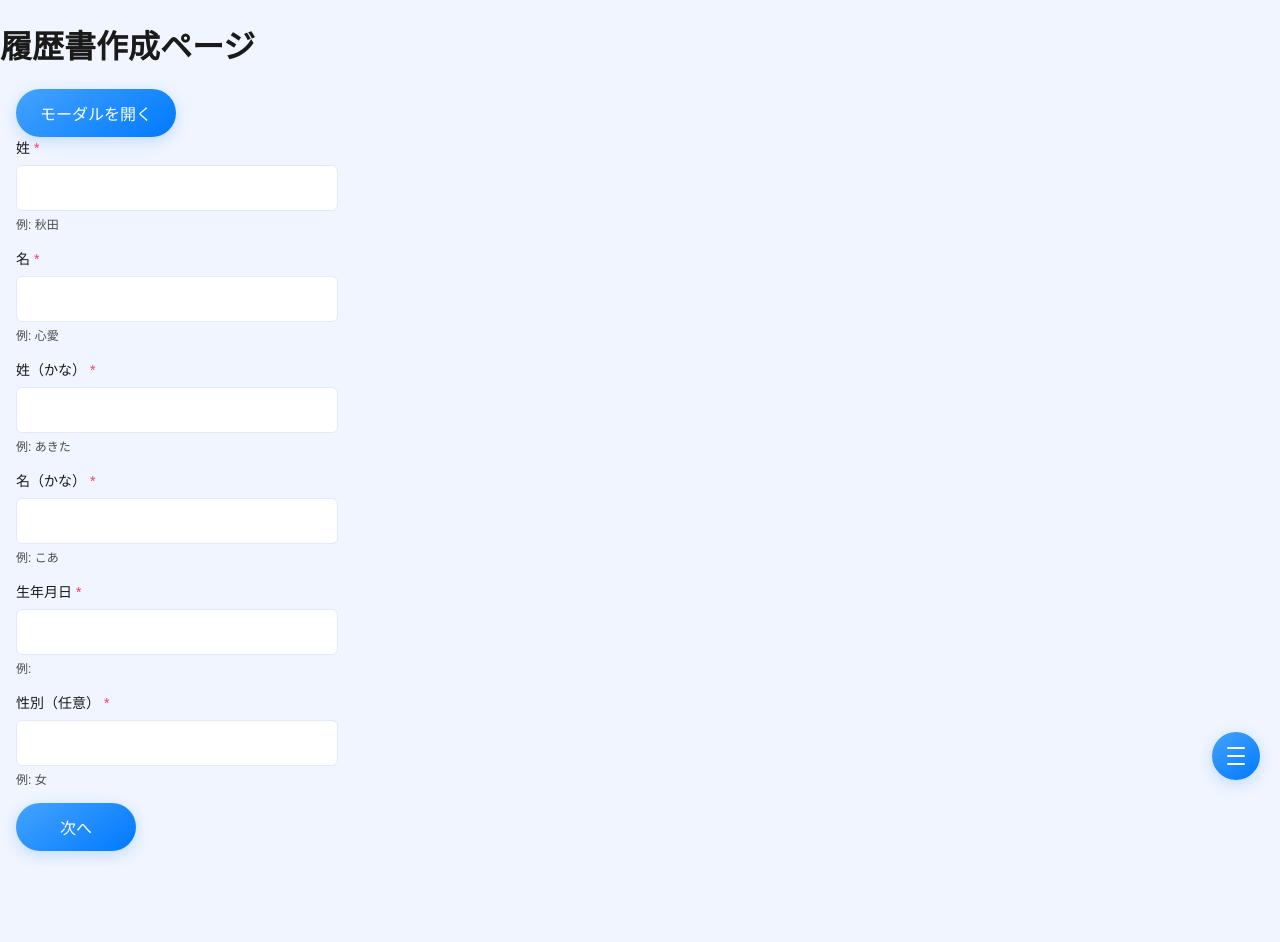
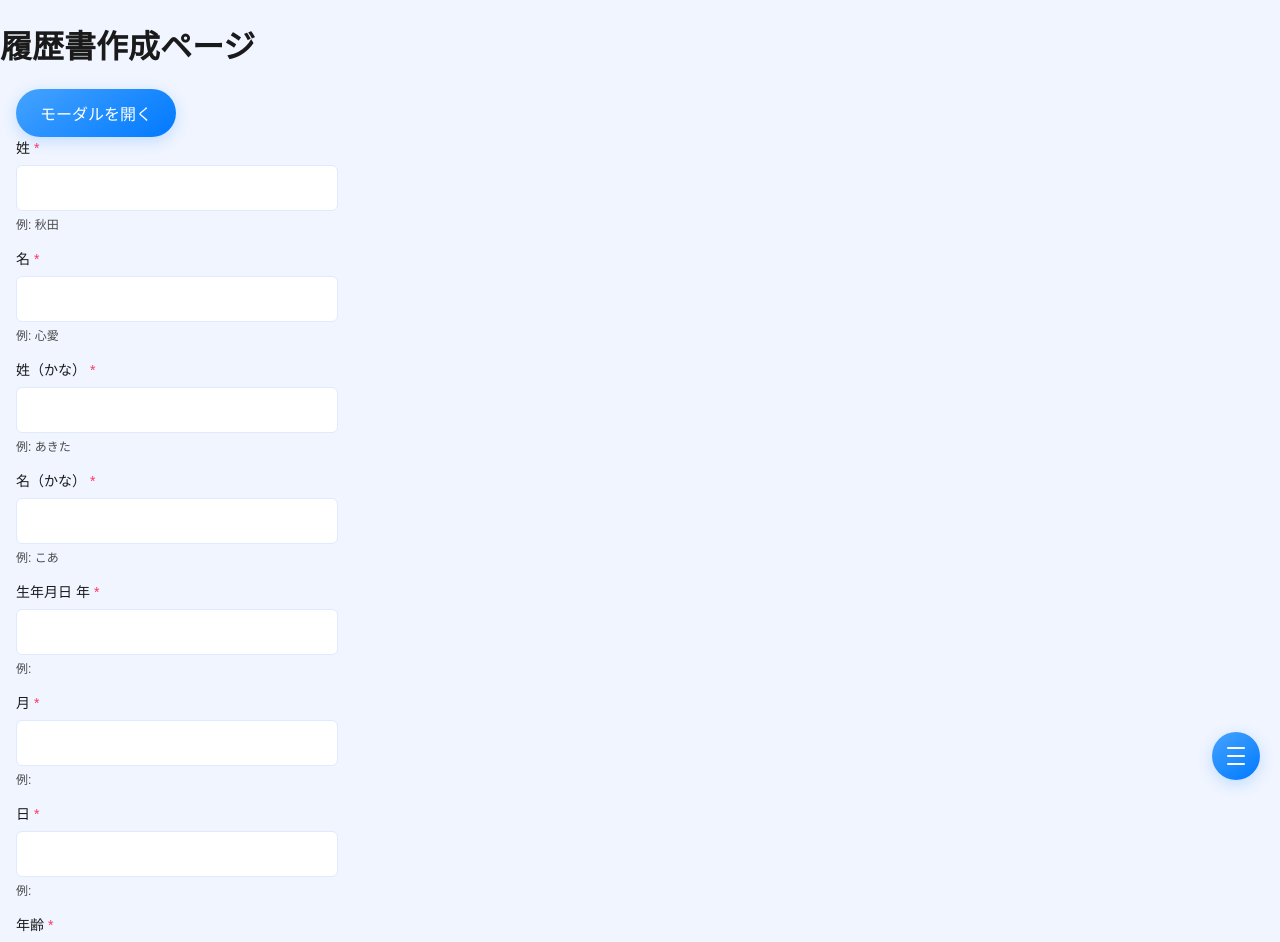
Before and after one commit to kawasakiCat/ai-assistant, a React (Create React App) app: page /resume in a window 1280 px wide. Shown: the top 942 px of the page. Before the commit the page ends 867 px from the top, so only its background shows below. Built offline with nearby package versions, Linux system fonts and the light colour scheme.

Commit message:
多次元配列になっているところがnullにできていなかった、調整中（12/5）

```diff
--- a/src/features/resume/components/ResumeForm/ResumeForm.js
+++ b/src/features/resume/components/ResumeForm/ResumeForm.js
@@ -5,7 +5,7 @@ import Button from "../../../../components/common/Button/Button";
 import ModalExample from "../../../../ModalExample";
 import '../../../../styles/ResumeForm.css'
 import { Link } from "react-router-dom";
-import DynamicFileDownload from "../services/DynamicFiledownload";
+// import DynamicFileDownload from "../services/DynamicFiledownload";
 
 export default function ResumeForm() {
     const [formData, setFormData] = useState({
@@ -13,7 +13,12 @@ export default function ResumeForm() {
         firstName: '',
         lastNameKana: '',
         firstNameKana: '',
-        birthDate: '',
+        birthDate: {
+            year: '',
+            month: '',
+            date: '',
+        },
+        age: '',
         gender: '',
         email: '',
         telNo: '',
@@ -56,7 +61,11 @@ export default function ResumeForm() {
         motivation: '',
         selfPromotion: '',
         desiredColumn: '',
-        date: '',
+        date: {
+            year: '',
+            month: '',
+            date: '',
+        },
 
     });
     const [textCount, setTextCount] = useState({
@@ -66,7 +75,7 @@ export default function ResumeForm() {
     });
     const [currentForm, setCurrentForm] = useState(0);
 
-    //履歴書情報変更ハンドラー
+    //履歴書情報変更
     const handleFormData = (e) => {
         if( e.target.name === 'motivation' || e.target.name === 'selfPromotion' ){
             if( e.target.value.length <= 400 ){
@@ -83,7 +92,17 @@ export default function ResumeForm() {
         };
     };
 
-    //学歴情報変更ハンドラー
+    //生年月日・提出日付情報変更
+    const handleDate = (fieldGroup, key, value) => {
+        setFormData({ ...formData, [fieldGroup]:
+            { ...formData[fieldGroup], [key]: value }
+        });
+    };
+
+    // const months = Array.from({ length: 12 }, (_, i) => i + 1);
+    // console.log(months);
+
+    //学歴・職歴・資格情報変更
     const handleFormGroup = (fieldGroup, key, field, value) => {
         setFormData({ ...formData, [fieldGroup]:
             { ...formData[fieldGroup],
@@ -95,7 +114,8 @@ export default function ResumeForm() {
         });
     };
 
-    //学歴情報追加ハンドラー
+
+    //学歴情報追加
     const addEducation = () => {
         const nextKey = `education${Object.keys(formData.education).length + 1}`;
         setFormData({ ...formData, education:
@@ -111,7 +131,7 @@ export default function ResumeForm() {
         });
     };
 
-    //職歴情報追加ハンドラー
+    //職歴情報追加
     const addWorkExperience = () => {
         const nextKey = `workExperience${Object.keys(formData.workExperience).length + 1}`;
         setFormData({ ...formData, workExperience:
@@ -127,7 +147,7 @@ export default function ResumeForm() {
         });
     };
 
-    //資格情報追加ハンドラー
+    //資格情報追加
     const addCertification = () => {
         const nextKey = `certification${Object.keys(formData.certification).length + 1}`;
         setFormData({ ...formData, certification:
@@ -208,19 +228,19 @@ export default function ResumeForm() {
 
         <div className="resume-form">
             <ModalExample />
-            {currentForm === 0 && <ResumeForm1 data={formData} handleFormData={handleFormData} onNext={NextForm} />}
+            {currentForm === 0 && <ResumeForm1 data={formData} handleFormData={handleFormData} handleDate={handleDate} onNext={NextForm} />}
             {currentForm === 1 && <ResumeForm2 data={formData} handleFormData={handleFormData} onNext={NextForm} onPrev={PrevForm} />}
             {currentForm === 2 && <ResumeForm3 data={formData} handleFormGroup={handleFormGroup} addFunction={addEducation} onNext={NextForm} onPrev={PrevForm} />}
             {currentForm === 3 && <ResumeForm4 data={formData} handleFormGroup={handleFormGroup} addFunction={addWorkExperience} onNext={NextForm} onPrev={PrevForm} />}
             {currentForm === 4 && <ResumeForm5 data={formData} handleFormGroup={handleFormGroup} addFunction={addCertification} onNext={NextForm} onPrev={PrevForm} />}
             {currentForm === 5 && <ResumeForm6 data={formData} textCount={textCount} handleFormData={handleFormData} onNext={NextForm} onPrev={PrevForm} />}
-            {currentForm === 6 && <ResumeForm7 data={formData} textCount={textCount} handleFormData={handleFormData} onNext={NextForm} onPrev={PrevForm} submit={handleSubmit} />}
+            {currentForm === 6 && <ResumeForm7 data={formData} textCount={textCount} handleFormData={handleFormData} handleDate={handleDate} onNext={NextForm} onPrev={PrevForm} submit={handleSubmit} />}
             {currentForm === 7 && <PreviewWindow data={formData} onPrev={PrevForm} />}
         </div>
     );
 }
 
-function ResumeForm1({ data, handleFormData, onNext }) {
+function ResumeForm1({ data, handleFormData, handleDate, onNext }) {
     return (
         <div>
             <div className='form-group'>
@@ -236,7 +256,12 @@ function ResumeForm1({ data, handleFormData, onNext }) {
                 <Input type='text' label="名（かな）" name="firstNameKana" value={data.firstNameKana} onChange={handleFormData} required helperText="例: こあ" />
             </div>
             <div>
-                <Input type='text' label="生年月日" name="birthDate" value={data.birthDate} onChange={handleFormData} required helperText="例: " />
+                <Input type='text' label="生年月日 年" name="year" value={data.birthDate.year} onChange={(e) => handleDate( 'birthDate', 'year', e.target.value)} required helperText="例: " />
+                <Input type='text' label="月" name="month" value={data.birthDate.month} onChange={(e) => handleDate( 'birthDate', 'month', e.target.value)} required helperText="例: " />
+                <Input type='text' label="日" name="date" value={data.birthDate.date} onChange={(e) => handleDate( 'birthDate', 'date', e.target.value)} required helperText="例: " />
+            </div>
+            <div>
+                <Input type='text' label="年齢" name="age" value={data.age} onChange={handleFormData} required helperText="例: " />
             </div>
             <div>
                 <Input type='text' label="性別（任意）" name="gender" value={data.gender} onChange={handleFormData} required helperText="例: 女" />
@@ -425,7 +450,7 @@ function ResumeForm6({ data, textCount, handleFormData, onNext, onPrev }) {
     );
 };
 
-function ResumeForm7({ data, textCount, handleFormData, onNext, onPrev, submit }) {
+function ResumeForm7({ data, textCount, handleFormData, handleDate, onNext, onPrev, submit }) {
     return (
         <div>
             <div className='form-group'>
@@ -433,7 +458,9 @@ function ResumeForm7({ data, textCount, handleFormData, onNext, onPrev, submit }
                 <div>{textCount.desiredColumn} / 150</div>
             </div>
             <div>
-                <Input type='text' label="履歴書提出日付" name="date" value={data.date} onChange={handleFormData} required helperText="例: " />
+                <Input type='text' label="履歴書提出日付 年" name="year" value={data.date.year} onChange={(e) => handleDate( 'date', 'year', e.target.value)} required helperText="例: " />
+                <Input type='text' label="月" name="month" value={data.date.month} onChange={(e) => handleDate( 'date', 'month', e.target.value)} required helperText="例: " />
+                <Input type='text' label="日" name="date" value={data.date.date} onChange={(e) => handleDate( 'date', 'date', e.target.value)} required helperText="例: " />
             </div>
 
             <Button onClick={onNext}>プレビュー画面へ</Button>
```
Also changed, not shown: src/features/resume/services/TransformEmptyValuesToNull.js (added, +21 -0 lines).
